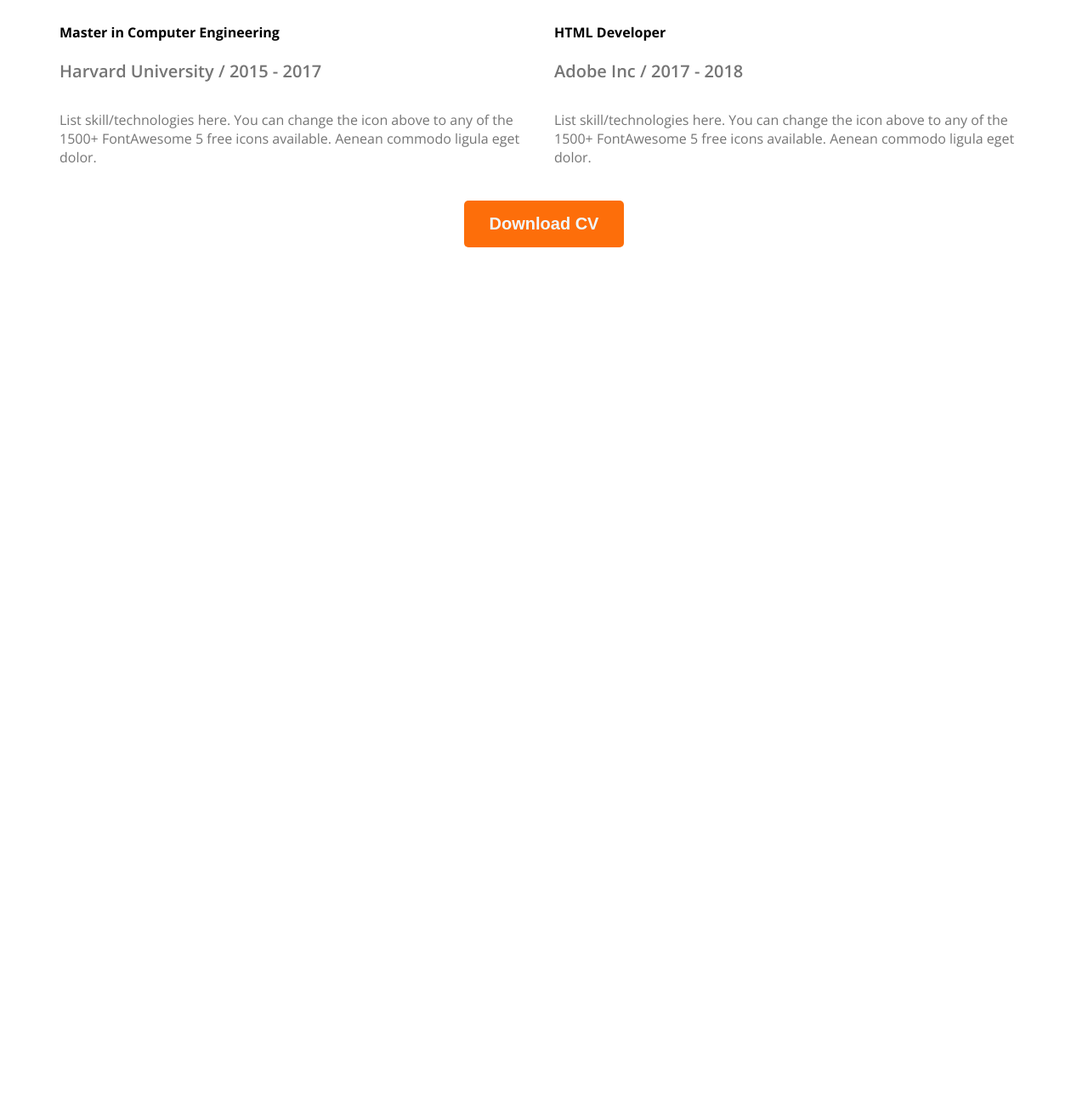
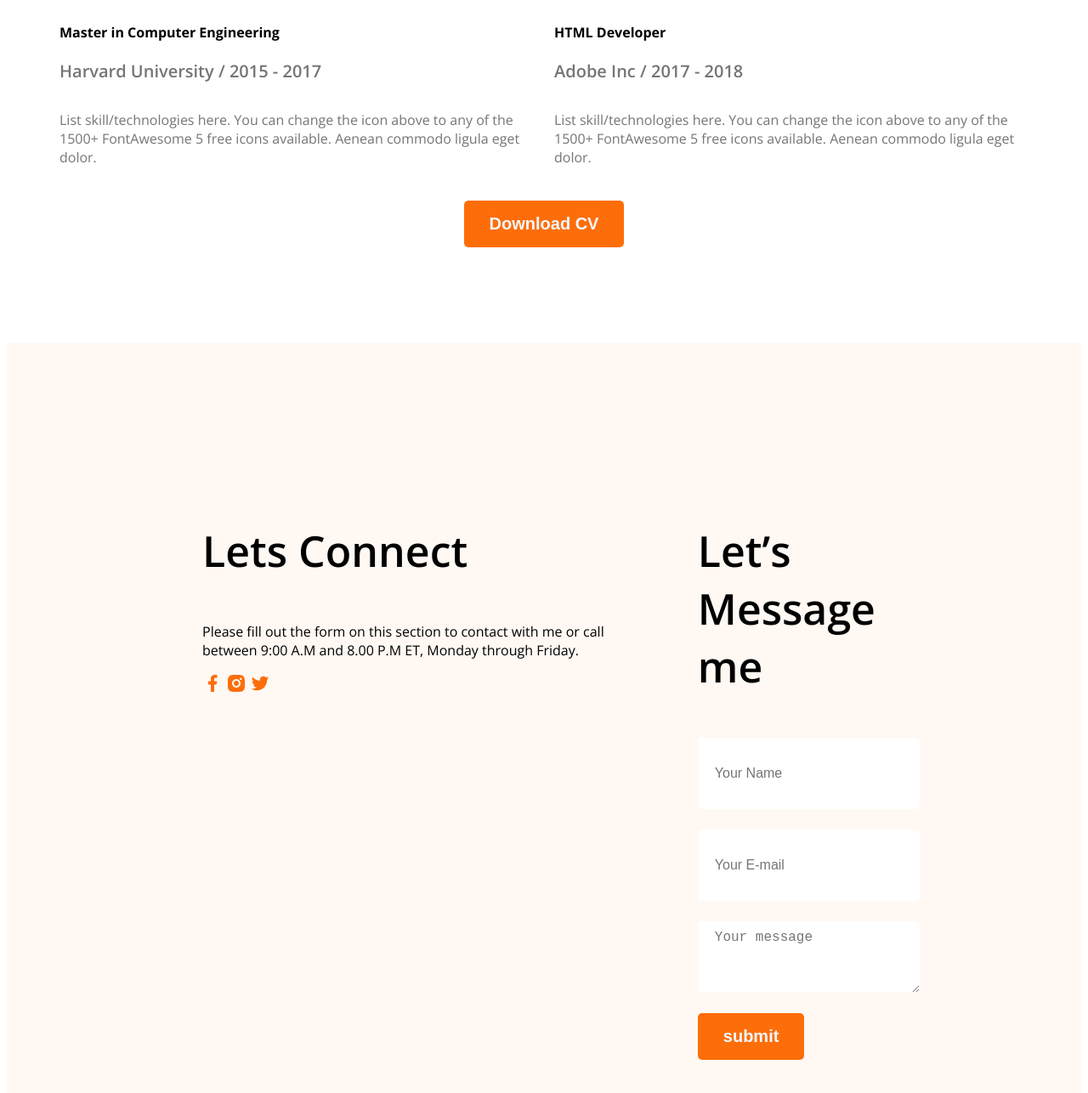
Before and after one commit to sabikunelma/web-dev-portfolio, a plain HTML site: page index.html in a window 1280 px wide. Shown: the part 3010-4296 px from the top of the page at 85% size. Before the commit the page ends 3309 px from the top, so only its background shows below. Drawn offline with nearby package versions, Linux system fonts and the light colour scheme.

Commit message:
added footer

```diff
--- a/index.html
+++ b/index.html
@@ -154,7 +154,27 @@
         </section>
 
     </main>
-    <footer>
+
+
+    <footer class="secondary-bd">
+        <div class="footer-column">
+            <h3 class="section-title">Lets Connect</h3>
+            <p>Please fill out the form on this section to contact with me or call between 9:00 A.M and 8.00 P.M ET, Monday through Friday.</p>
+            <div>
+                <a href=""><img src="images/icons/facebook.png" alt=""></a>
+                <a href=""><img src="images/icons/insta.png" alt=""></a>
+                <a href=""><img src="images/icons/twitter.png" alt=""></a>
+            </div>
+        </div>
+        <div class="footer-column">
+            <h3 class="section-title">Let’s Message me</h3>
+            <form action="">
+                <input type="text" name="" id="" placeholder="Your Name">
+                <input type="email" name="" id="" placeholder="Your E-mail">
+                <textarea name="" id="" placeholder="Your message"></textarea>
+                <input class="btn" type="submit" value="submit">
+            </form>
+        </div>
 
     </footer>
 
--- a/styles/portfolio.css
+++ b/styles/portfolio.css
@@ -4,6 +4,18 @@
 
     background-color: #FFF8F3;
 }
+
+/* button */
+.btn{
+    background-color: #FD6E0A;
+    border-radius: 5px;
+    border: none;
+    font-size: 20px;
+    font-weight: bold;
+    color: aliceblue;
+    padding: 16px 30px;
+}
+
 .section-title{
     margin-top: 130px;
     font-weight: 600;
@@ -64,16 +76,6 @@ nav li a{
 
 
 
-/* button */
-.btn{
-    background-color: #FD6E0A;
-    border-radius: 5px;
-    border: none;
-    font-size: 20px;
-    font-weight: bold;
-    color: aliceblue;
-    padding: 16px 30px;
-}
 
 /* banner styles */
 
@@ -192,3 +194,26 @@ main{
 .resume-coloum{
     margin-top: 20px;
 }
+
+/* footer-style */
+
+footer{
+    display: flex;
+    gap: 100px;
+   padding: 80px 230px;
+   margin-top: 113px;
+}
+
+footer [type="text"], footer [type="email"], footer textarea {
+    display: block;
+    margin-bottom: 24px;
+    height: 64px;
+    width: 100%;
+    padding: 10px 20px;
+    border: none;
+    border-radius: 5px;
+    font-size: 16px;
+    background-color: white;
+
+
+}
```
